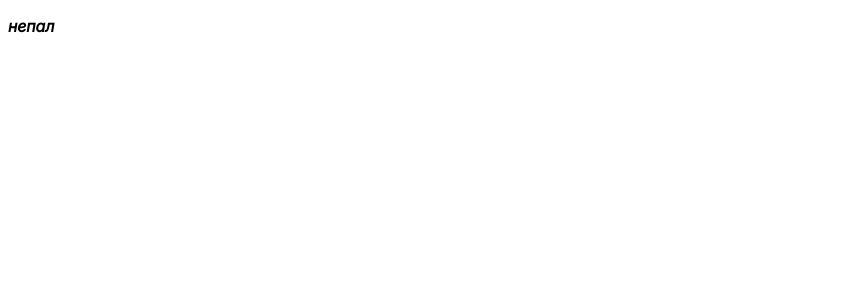
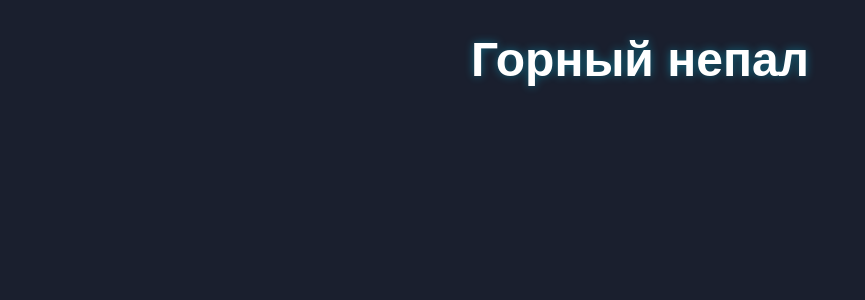
Before and after one commit to Edmond1844/Nepal, a React (Vite) app: page / in a window 1280 px wide. Shown: the top 300 px of the page, without its empty margins (0-865 px from the left). Built offline with nearby package versions, Linux system fonts and the light colour scheme.

Commit message:
Перезалив

```diff
--- a/src/App.css
+++ b/src/App.css
@@ -1,7 +1,10 @@
+body {
+  background-color: var(--dark-bg);
+}
+
 .title {
-  color: var(--title);
-
-  font-family: var(--font-inter);
-  font-style: var(--fs-italic);
-  font-weight: var(--fw-bold)
+  font: var(--h1-style);
+  color: var(--light-secondary);
+  text-shadow: 0 0 10px var(--neon-accent);
+  text-align: center;
 }
--- a/src/App.jsx
+++ b/src/App.jsx
@@ -1,14 +1,11 @@
-import { useState } from "react";
 import reactLogo from "./assets/react.svg";
 import viteLogo from "/vite.svg";
 import "./App.css";
 
 function App() {
-	const [count, setCount] = useState(0);
-
 	return (
 		<>
-			<p className="title">непал</p>
+			<h1 className="title">Горный непал</h1>
 		</>
 	);
 }
--- a/src/styles/fonts.css
+++ b/src/styles/fonts.css
@@ -37,3 +37,11 @@
     font-style: normal;
     font-display: swap;
 }
+
+@font-face {
+    font-family: 'LibreFranklin';
+    src: url('../fonts/LibreFranklin.woff2') format('woff2');
+    font-weight: 700;
+    font-style: normal;
+    font-display: swap;
+}
--- a/src/styles/theme.css
+++ b/src/styles/theme.css
@@ -1,22 +1,22 @@
 :root {
     /* Light Theme */
     --light-bg: #f8fafb;
-    --light-bg-secondary: #ffffff;
+    --light-secondary: #ffffff;
     --light-accent: #0891b2;
     --light-text-primary: #1a2332;
     --light-text-secondary: #4a5568;
 
     /* Dark Theme */
     --dark-bg: #1a1f2e;
-    --dark-bg-secondary: #242b3d;
+    --dark-secondary: #242b3d;
     --dark-accent: #06b6d4;
     --dark-text-primary: #f7fafc;
     --dark-text-secondary: #cbd5e0;
 
     /* Neon Theme */
     --neon-bg: #0d1117;
-    --neon-bg-secondary: #161b2e;
-    --neon-accent: #00d9ff;
+    --neon-secondary: #161b2e;
+    --neon-accent: rgba(0, 217, 255, 0.4);
     --neon-text-primary: #e6f1ff;
     --neon-text-secondary: #bfdbfe;
 
@@ -26,9 +26,9 @@
     --level-advanced: #ef4444;
     --level-expert: #8b5cf6;
 
-
     /* Шрифты */
     --font-inter: 'Inter', sans-serif;
+    --font-librefranklin: 'Libre Franklin', sans-serif;
 
     /* Толщина шрифтов */
     --fw-regular: 400;
@@ -39,8 +39,9 @@
     /* Стили */
     --fs-normal: normal;
     --fs-italic: italic;
+
+    /* Типография */
+    --h1-style: var(--fw-bold) 48px var(--font-librefranklin);
+    --h2-style: var(--fw-bold) 36px var(--font-librefranklin);
+    --h3-style: var(--fw-bold) 24px var(--font-librefranklin);
 }
-/* шрифты
-
-Poppins: bold
-*/
```
Also changed, not shown: src/fonts/LibreFranklin-ExtraBold.woff2 (added).
